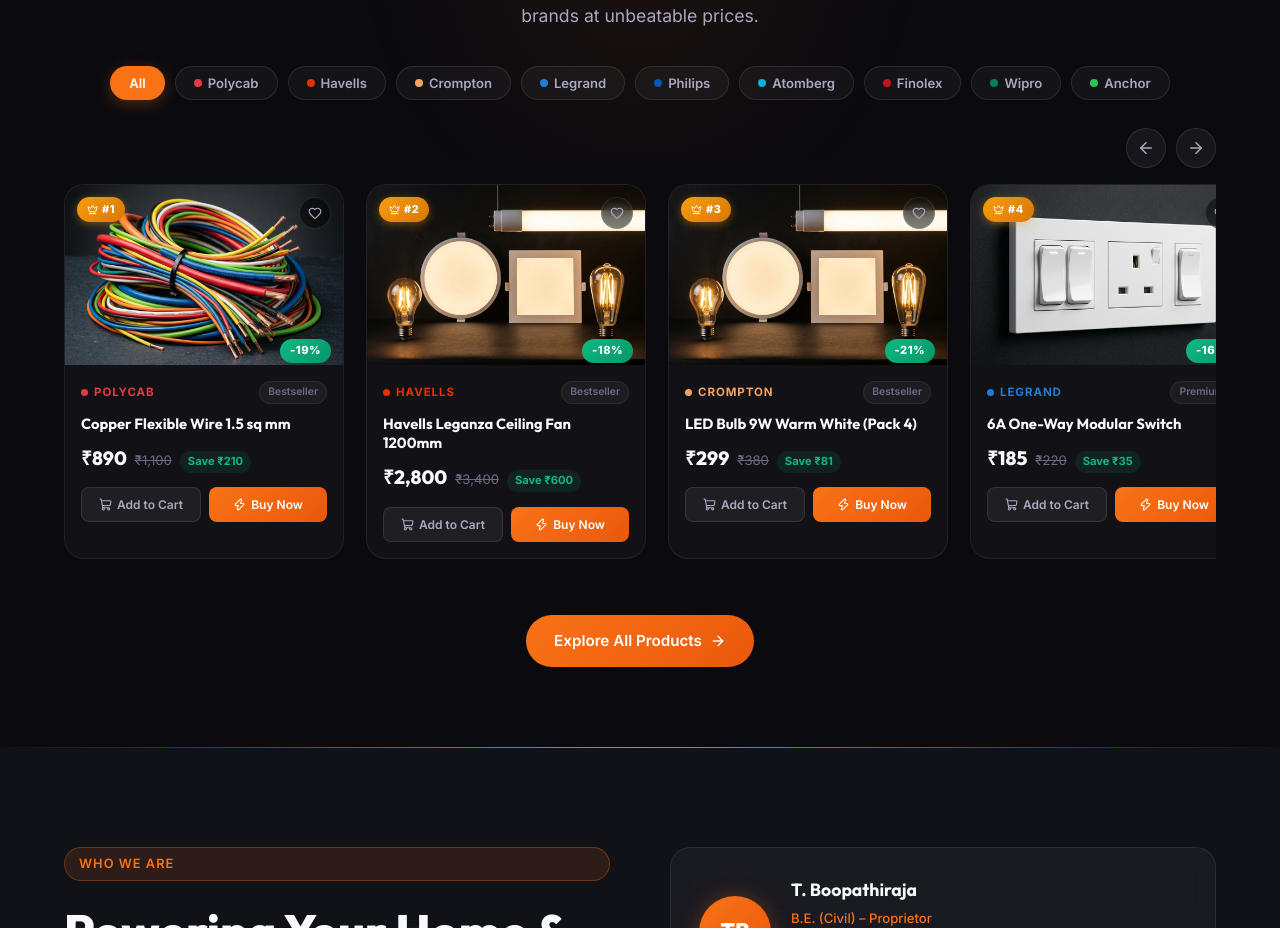
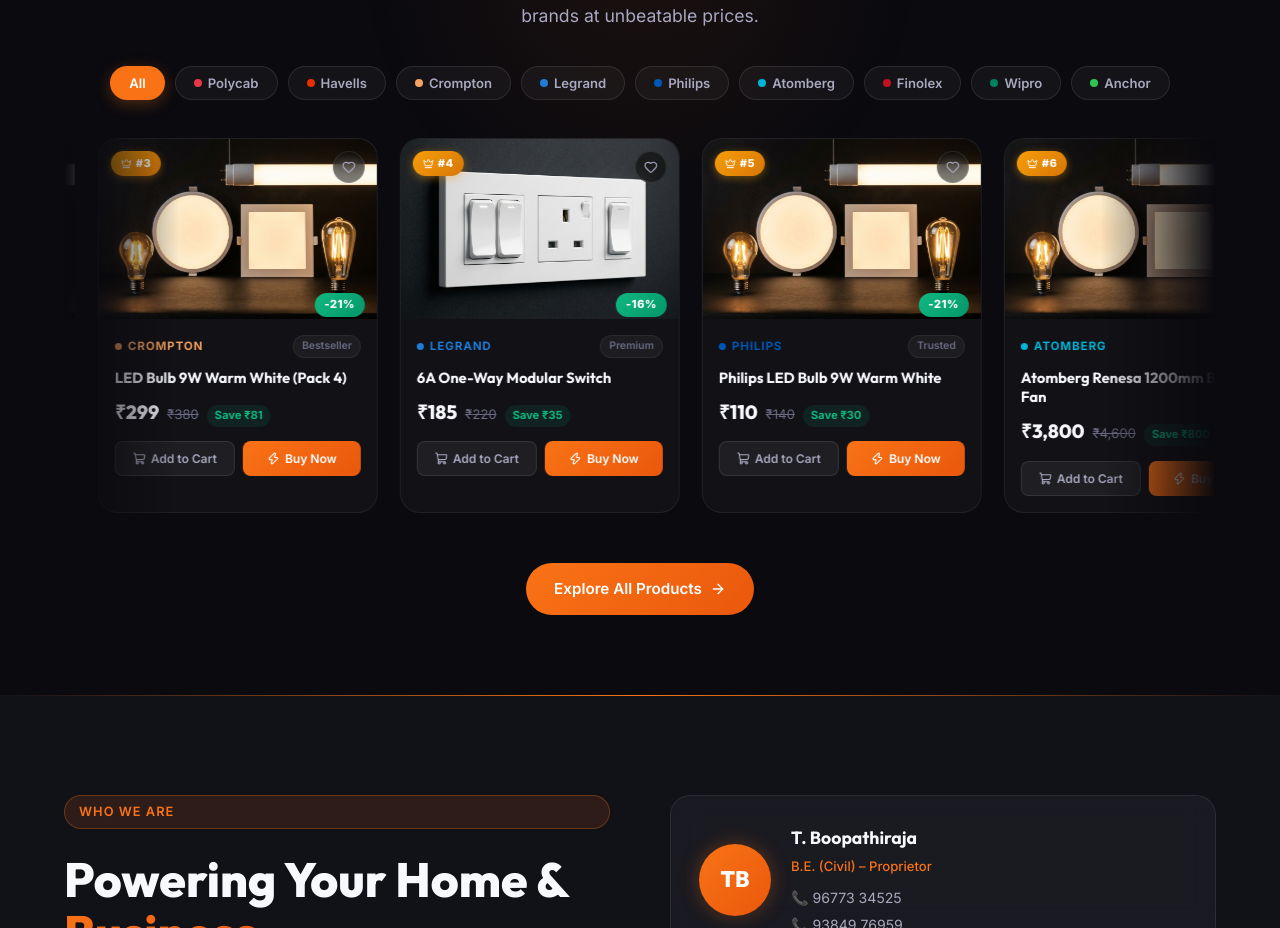
Before and after one commit to Prannav-7/senthur_electricals, a React (Vite) app: page / in a window 1280 px wide. Shown: the part 1148-2076 px from the top of the page. Built offline with nearby package versions, Linux system fonts and the light colour scheme.

Commit message:
Products

```diff
--- a/src/components/TopSelling.css
+++ b/src/components/TopSelling.css
@@ -73,48 +73,31 @@
   flex-shrink: 0;
 }
 
-/* ── Scroll Controls ── */
-.top-selling__scroll-controls {
-  display: flex;
-  justify-content: flex-end;
-  gap: 10px;
-  margin-bottom: 16px;
+/* ── Product Marquee Track ── */
+.top-selling__track {
+  overflow: hidden;
+  position: relative;
+  /* Add masking for smooth fade in/out at edges */
+  mask-image: linear-gradient(to right, transparent, black 10%, black 90%, transparent);
+  -webkit-mask-image: linear-gradient(to right, transparent, black 10%, black 90%, transparent);
+  padding: 10px 0;
 }
 
-.top-selling__arrow {
+.top-selling__marquee {
   display: flex;
-  align-items: center;
-  justify-content: center;
-  width: 40px;
-  height: 40px;
-  border-radius: 50%;
-  background: rgba(255, 255, 255, 0.05);
-  border: 1px solid rgba(255, 255, 255, 0.1);
-  color: var(--text-secondary);
-  cursor: pointer;
-  transition: all var(--transition-fast);
+  gap: 22px;
+  width: max-content;
+  /* "move from right to left" -> animate from 0 to -50% */
+  animation: marquee-right-to-left 40s linear infinite;
 }
 
-.top-selling__arrow:hover {
-  background: var(--orange-primary);
-  border-color: var(--orange-primary);
-  color: white;
-  box-shadow: 0 4px 16px rgba(249, 115, 22, 0.4);
+.top-selling__marquee:hover {
+  animation-play-state: paused;
 }
 
-/* ── Product Track (horizontal scroll) ── */
-.top-selling__track-inner {
-  display: flex;
-  gap: 22px;
-  overflow-x: auto;
-  scroll-snap-type: x mandatory;
-  -webkit-overflow-scrolling: touch;
-  padding-bottom: 16px;
-  scrollbar-width: none;
-}
-
-.top-selling__track-inner::-webkit-scrollbar {
-  display: none;
+@keyframes marquee-right-to-left {
+  0% { transform: translateX(0); }
+  100% { transform: translateX(calc(-50% - 11px)); }
 }
 
 /* ── Top Selling Card ── */
@@ -417,8 +400,4 @@
     font-size: 0.75rem;
     padding: 6px 12px;
   }
-
-  .top-selling__scroll-controls {
-    display: none;
-  }
 }
--- a/src/components/TopSelling.jsx
+++ b/src/components/TopSelling.jsx
@@ -143,11 +143,15 @@
     ? topProducts
     : topProducts.filter(p => p.brand === activeBrand);
 
-  const scroll = (dir) => {
-    if (scrollRef.current) {
-      scrollRef.current.scrollBy({ left: dir * 320, behavior: 'smooth' });
+  // Ensure enough items for a seamless marquee loop
+  let displayItems = [...filtered];
+  if (displayItems.length > 0) {
+    while (displayItems.length < 8) {
+      displayItems = [...displayItems, ...filtered];
     }
-  };
+    // Duplicate to create the continuous loop effect
+    displayItems = [...displayItems, ...displayItems];
+  }
 
   return (
     <section id="top-selling" className="top-selling">
@@ -190,25 +194,15 @@
           ))}
         </div>
 
-        {/* Scroll Arrows */}
-        <div className="top-selling__scroll-controls">
-          <button className="top-selling__arrow" onClick={() => scroll(-1)} aria-label="Scroll left">
-            <ArrowLeft size={18} />
-          </button>
-          <button className="top-selling__arrow" onClick={() => scroll(1)} aria-label="Scroll right">
-            <ArrowRight size={18} />
-          </button>
-        </div>
-
-        {/* Product Row */}
+        {/* Product Marquee Track */}
         <div
           ref={track.ref}
           className={`top-selling__track reveal reveal-up ${track.isVisible ? 'revealed' : ''}`}
           style={{ transitionDelay: '0.2s' }}
         >
-          <div className="top-selling__track-inner" ref={scrollRef}>
-            {filtered.map((product, i) => (
-              <TopProductCard key={product.id} product={product} index={i} />
+          <div className="top-selling__marquee" ref={scrollRef}>
+            {displayItems.map((product, i) => (
+              <TopProductCard key={`${product.id}-${i}`} product={product} index={i % filtered.length} />
             ))}
           </div>
         </div>
```
